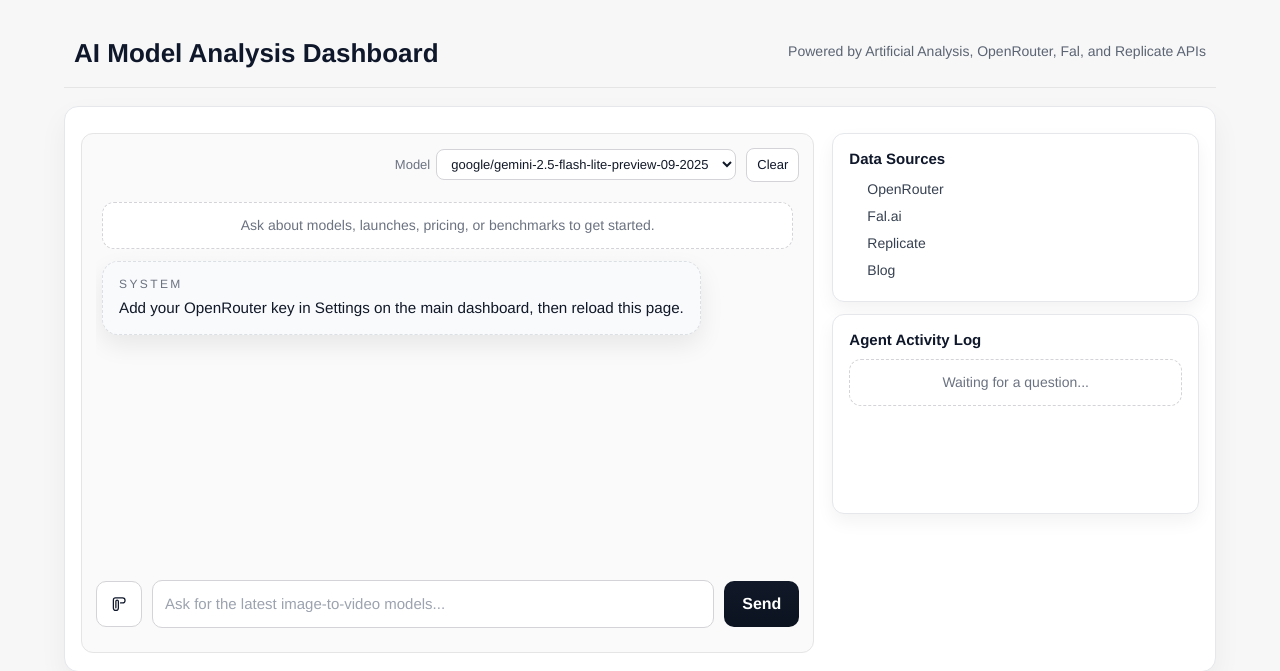
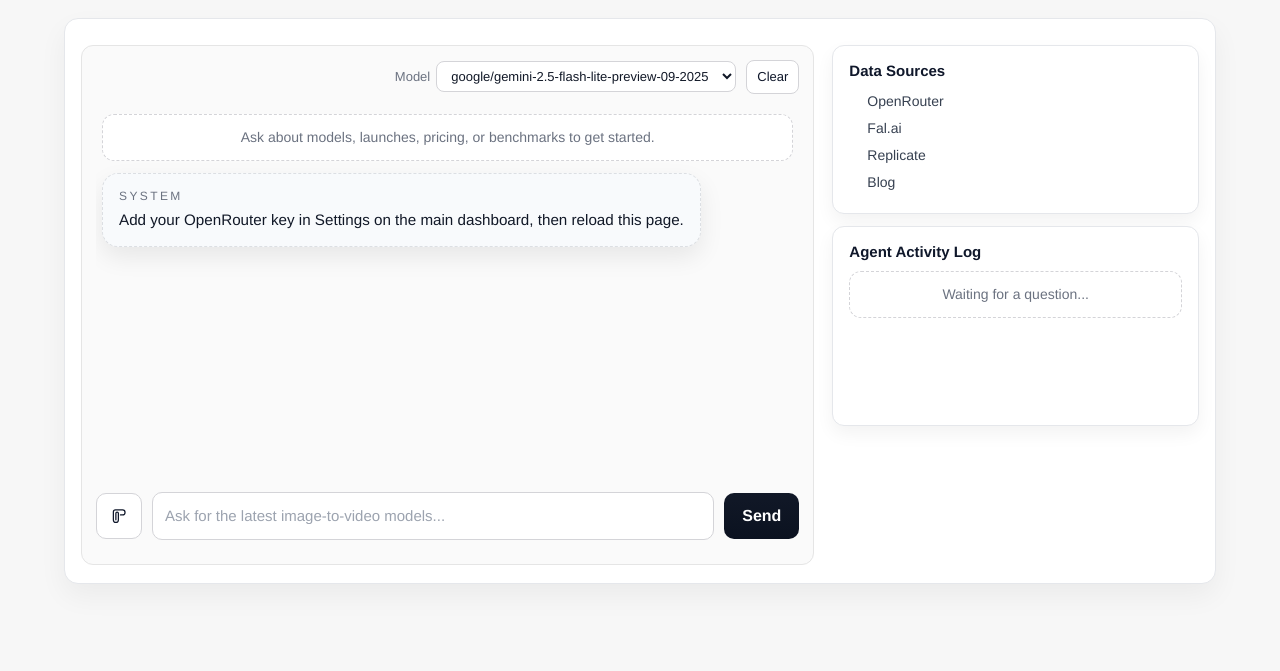
Before and after one commit to adamholter/ai-aggregator, a Flask app: page /static/agent.html in a window 1280 px wide. Shown: the top 671 px of the page. Run offline with Flask 3, Linux system fonts and the light colour scheme; some libraries are stand-ins or nearby versions.

Commit message:
Tidy agent iframe header and improve mobile layout

```diff
--- a/static/agent.html
+++ b/static/agent.html
@@ -23,20 +23,6 @@
       max-width: 1180px;
       margin: 0 auto;
       padding: 18px 14px 28px;
-    }
-    .agent-header {
-      text-align: center;
-      margin-bottom: 18px;
-    }
-    .agent-header h1 {
-      font-size: 26px;
-      font-weight: 700;
-      margin: 4px 0;
-    }
-    .agent-header p {
-      color: #5b6473;
-      font-size: 14px;
-      margin: 4px 0 8px;
     }
     .agent-shell {
       background: #ffffff;
@@ -263,18 +249,22 @@
       font-size: 14px;
     }
     @media (max-width: 960px) {
-      .agent-grid { grid-template-columns: 1fr; }
-      .agent-chat-panel { min-height: 480px; }
+      .agent-app { padding: 12px 10px 18px; }
+      .agent-shell { padding: 12px; border-radius: 12px; }
+      .agent-grid { grid-template-columns: 1fr; gap: 12px; }
+      .agent-chat-panel { min-height: 420px; padding: 12px; }
+      .chat-toolbar { justify-content: space-between; flex-wrap: wrap; gap: 8px; }
+      .chat-toolbar label { width: 100%; justify-content: space-between; }
+      .chat-toolbar select { width: 100%; }
+      .chat-toolbar button { width: 100%; }
+      .chat-form { flex-wrap: wrap; }
+      .chat-form .agent-text-input { min-width: 0; }
+      .side-card { padding: 12px; }
     }
   </style>
 </head>
 <body>
   <div class="agent-app">
-    <div class="agent-header">
-      <h1>AI Model Analysis Dashboard</h1>
-      <p>Powered by Artificial Analysis, OpenRouter, Fal, and Replicate APIs</p>
-    </div>
-
     <div class="agent-shell">
       <div class="agent-grid">
         <section class="agent-chat-panel">
--- a/static/styles.css
+++ b/static/styles.css
@@ -2196,19 +2196,31 @@ body {
         padding: 15px;
     }
 
+    .main-content {
+        padding: 16px;
+    }
+
     .header h1 {
         font-size: 1.5rem;
     }
 
+    .header {
+        flex-direction: column;
+        gap: 12px;
+        align-items: flex-start;
+    }
+
     .navigation {
         flex-direction: column;
         align-items: center;
+        gap: 6px;
     }
 
     .nav-btn {
         width: 100%;
         max-width: 300px;
         text-align: center;
+        padding: 10px 12px;
     }
 
     .section-header {
@@ -2237,6 +2249,10 @@ body {
         position: static;
         margin-bottom: 20px;
         align-self: flex-end;
+    }
+
+    .card {
+        width: 100%;
     }
 }
 
```
